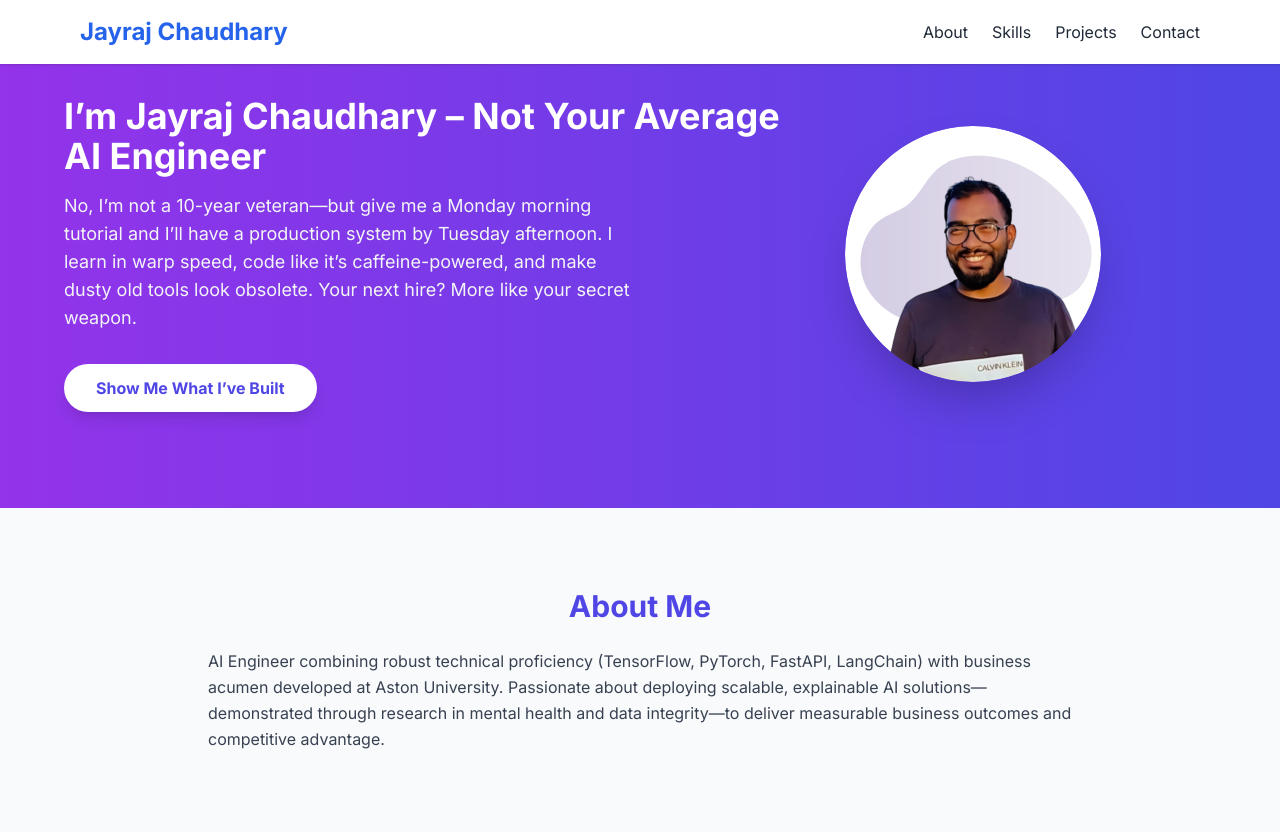
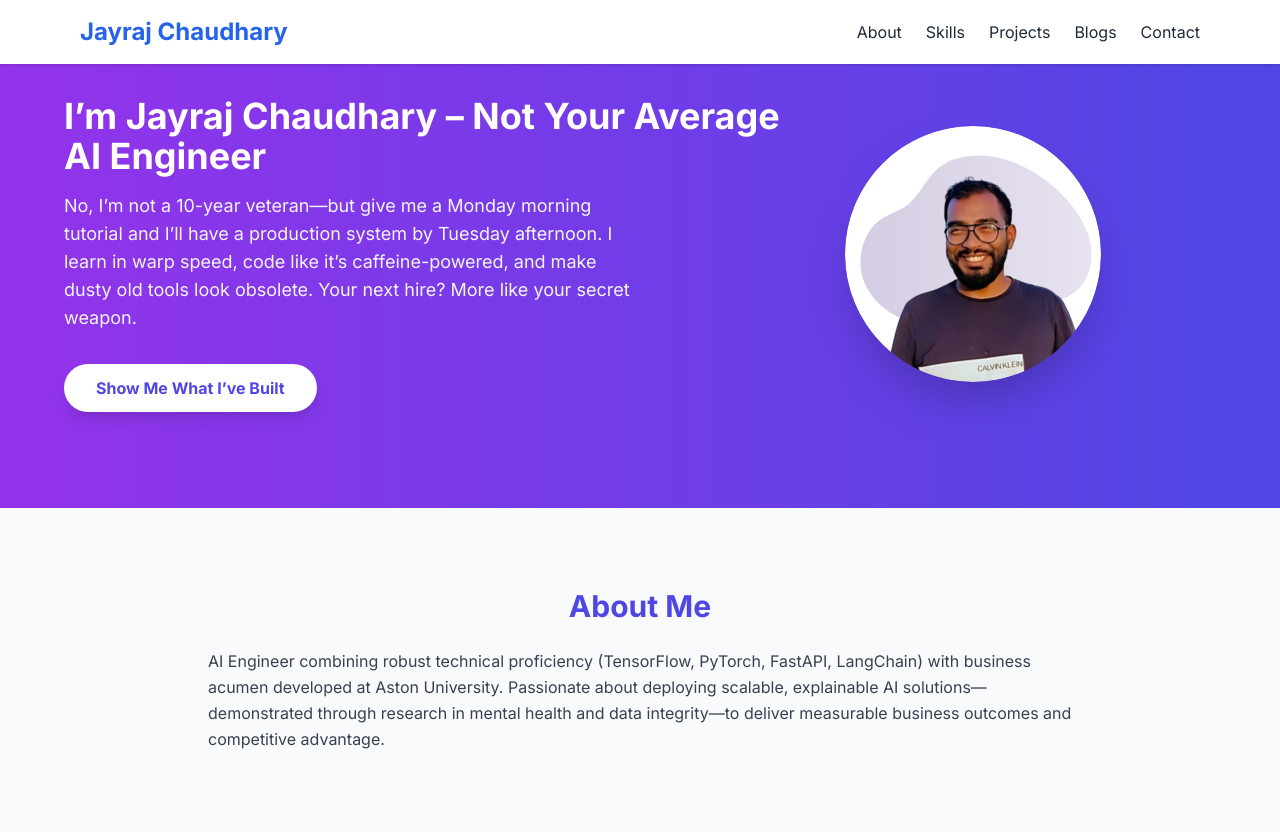
Before and after one commit to jayraj1906/portfolio-website, a plain HTML site: page index.html in a window 1280 px wide. Shown: the top 835 px of the page. Drawn offline with nearby package versions, Linux system fonts and the light colour scheme.

Commit message:
added blog button

```diff
--- a/index.html
+++ b/index.html
@@ -22,6 +22,7 @@
           <a href="#about" class="hover:text-blue-500 transition">About</a>
           <a href="#skills" class="hover:text-blue-500 transition">Skills</a>
           <a href="#projects" class="hover:text-blue-500 transition">Projects</a>
+          <a href="https://jayrajchaudharyblog.wordpress.com/" class="hover:text-blue-500 transition">Blogs</a>
           <a href="#contact" class="hover:text-blue-500 transition">Contact</a>
         </div>
         <div class="md:hidden">
@@ -38,6 +39,7 @@
       <a href="#about" class="block px-4 py-2">About</a>
       <a href="#skills" class="block px-4 py-2">Skills</a>
       <a href="#projects" class="block px-4 py-2">Projects</a>
+      <a href="https://jayrajchaudharyblog.wordpress.com/" class="block px-4 py-2">Blog</a>
       <a href="#contact" class="block px-4 py-2">Contact</a>
     </div>
   </nav>
```
